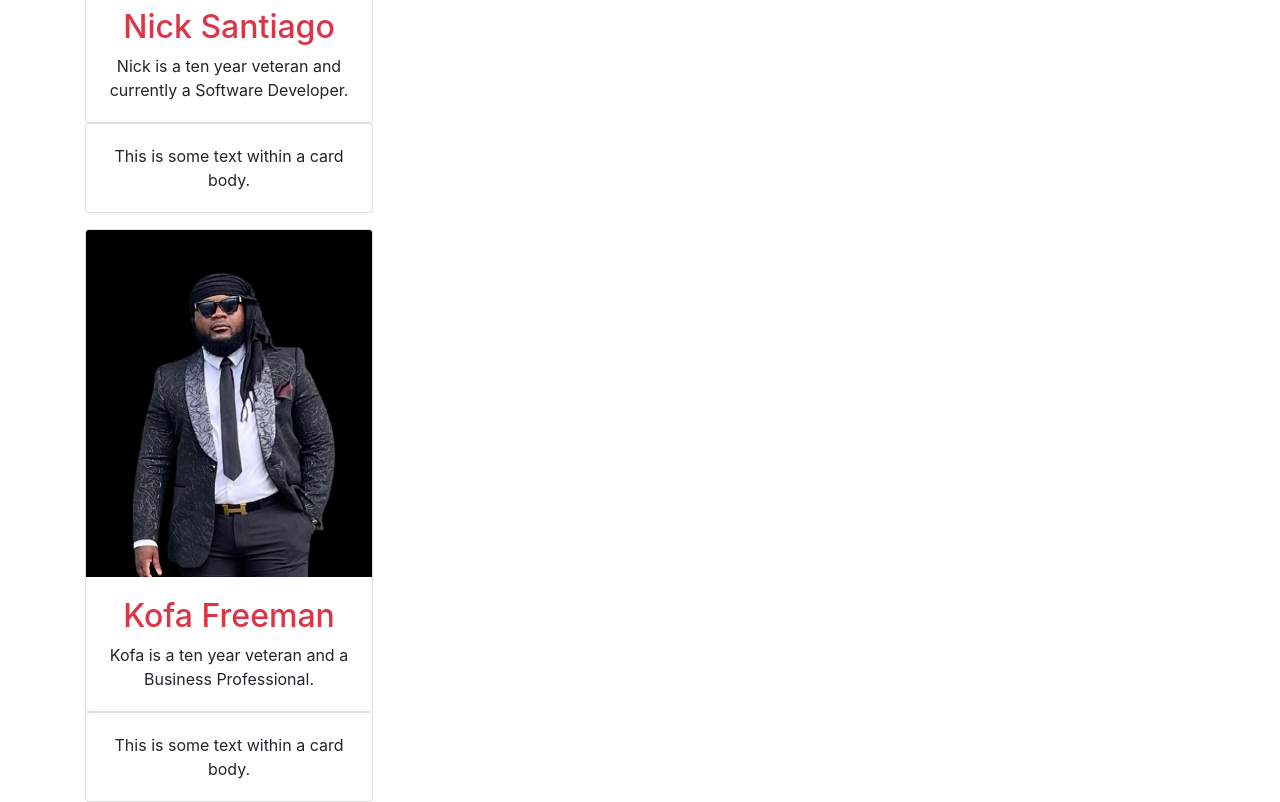
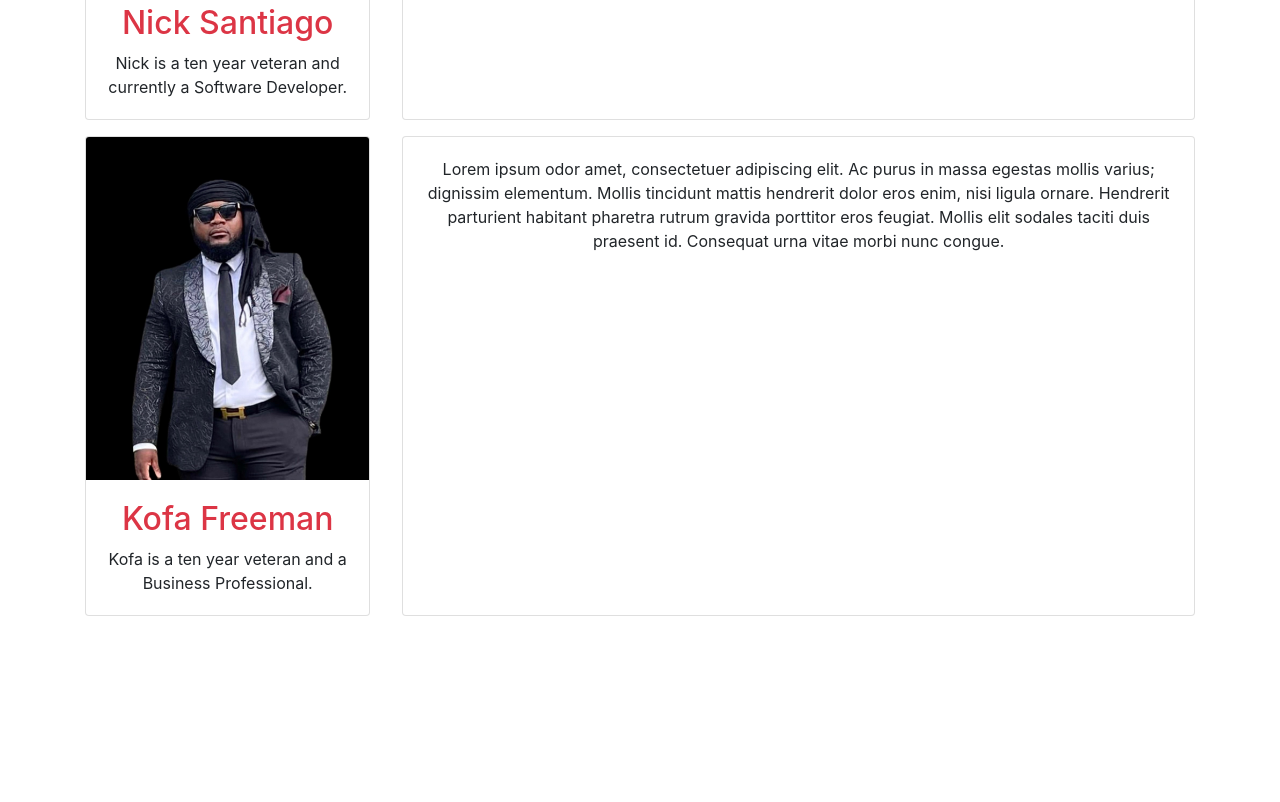
Before and after one commit to NiDaSanti/portfolio-vetstech, a React (Create React App) app: page /about in a window 1280 px wide. Shown: the part 440-1242 px from the top of the page. After the commit the page ends 1056 px from the top, so only its background shows below. Built offline with nearby package versions, Linux system fonts and the light colour scheme.

Commit message:
almost done with about me. I need real text, not dummy

```diff
--- a/src/components/About/about.js
+++ b/src/components/About/about.js
@@ -1,33 +1,42 @@
 import React from "react";
 import "./styles.css";
 const About = () => {
+  const increaseWidthOfCard = {
+    width: "50rem",
+  };
   return(
     <div className="container">
       <div className="bio-container">
-        <div className="card" >
-          <img className="card-img-top" src="IMG_8147.jpg" alt="Card image cap"/>
+        <div className="card">
+          <img className="card-img-top" src="IMG_8147.jpg" alt="Nick"/>
             <div className="card-body">
               <h2 className="text-danger">Nick Santiago</h2>
               <p className="card-text">Nick is a ten year veteran and currently a Software Developer.</p>
             </div>
           </div>
-          <div class="card">
-            <div class="card-body">
-              This is some text within a card body.
+          <div className="card" style={increaseWidthOfCard}>
+            <div className="card-body">
+            Non etiam tempor id arcu magna ante eget. Nec per posuere cubilia cras porttitor condimentum
+  orci suscipit. Leo maecenas in tristique, himenaeos elementum placerat. Taciti rutrum nostra,
+  eget cursus velit ultricies. Quam molestie tellus himenaeos cubilia congue vivamus ultricies.
+  Interdum praesent ut penatibus fames eros ad consectetur sed
             </div>
           </div>
         </div>
       <div className="bio-container">
         <div className="card" >
-          <img className="card-img-top" src="IMG_8151.jpg" alt="Card image cap"/>
+          <img className="card-img-top" src="IMG_8151.jpg" alt="Kofa"/>
             <div className="card-body">
-              <h2 class="text-danger">Kofa Freeman</h2>
+              <h2 className="text-danger">Kofa Freeman</h2>
               <p className="card-text">Kofa is a ten year veteran and a Business Professional.</p>
             </div>
           </div>
-          <div class="card">
-            <div class="card-body">
-              This is some text within a card body.
+          <div className="card" style={increaseWidthOfCard}>
+            <div className="card-body">
+            Lorem ipsum odor amet, consectetuer adipiscing elit. Ac purus in massa egestas mollis varius;
+  dignissim elementum. Mollis tincidunt mattis hendrerit dolor eros enim, nisi ligula ornare.
+  Hendrerit parturient habitant pharetra rutrum gravida porttitor eros feugiat. Mollis elit
+  sodales taciti duis praesent id. Consequat urna vitae morbi nunc congue.
             </div>
           </div>
         </div>
--- a/src/components/About/styles.css
+++ b/src/components/About/styles.css
@@ -8,3 +8,8 @@
   padding-top: 2rem;
   justify-content: center;
 }
+.bio-container {
+  display:flex;
+  flex-direction:row;
+  gap:2rem;
+}
```
